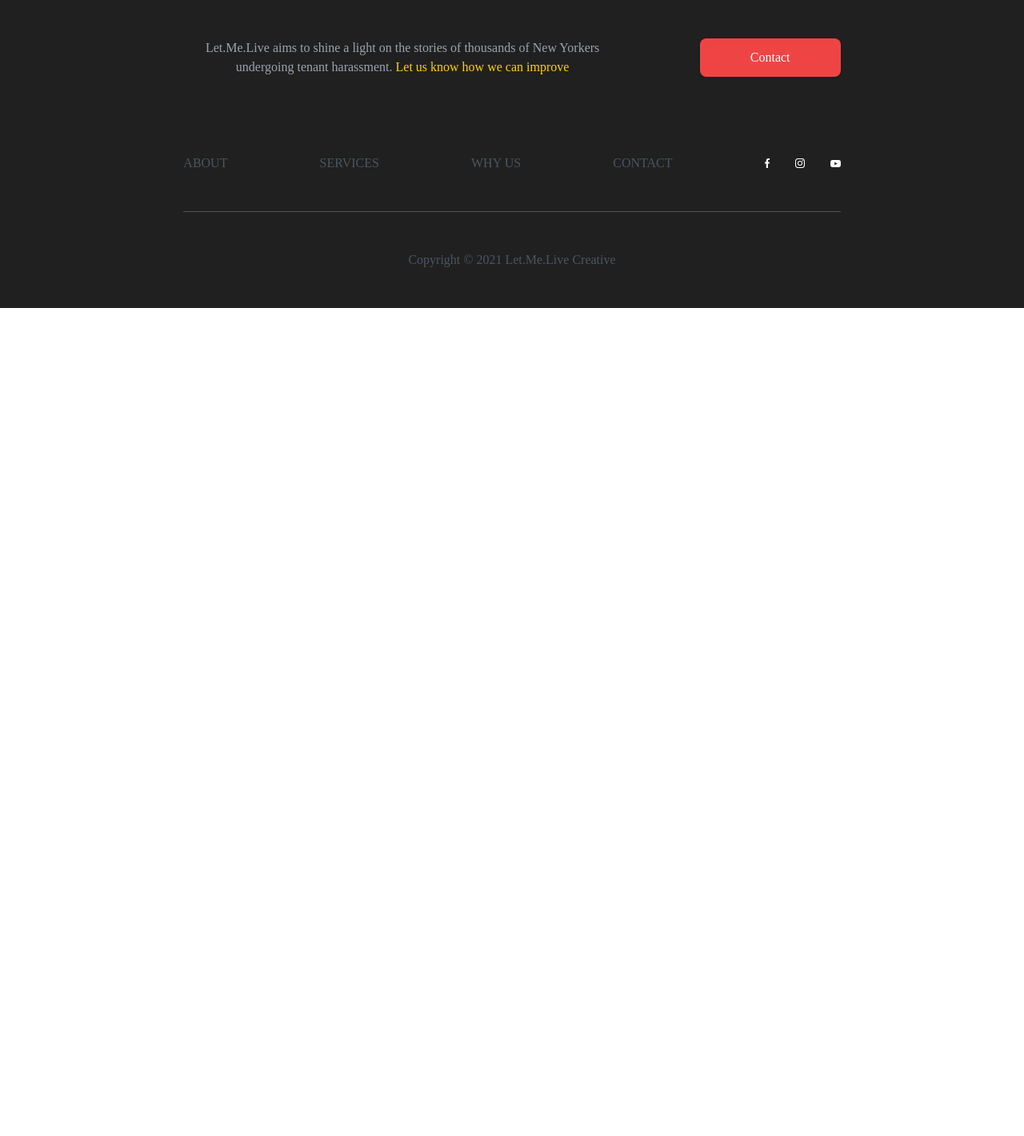
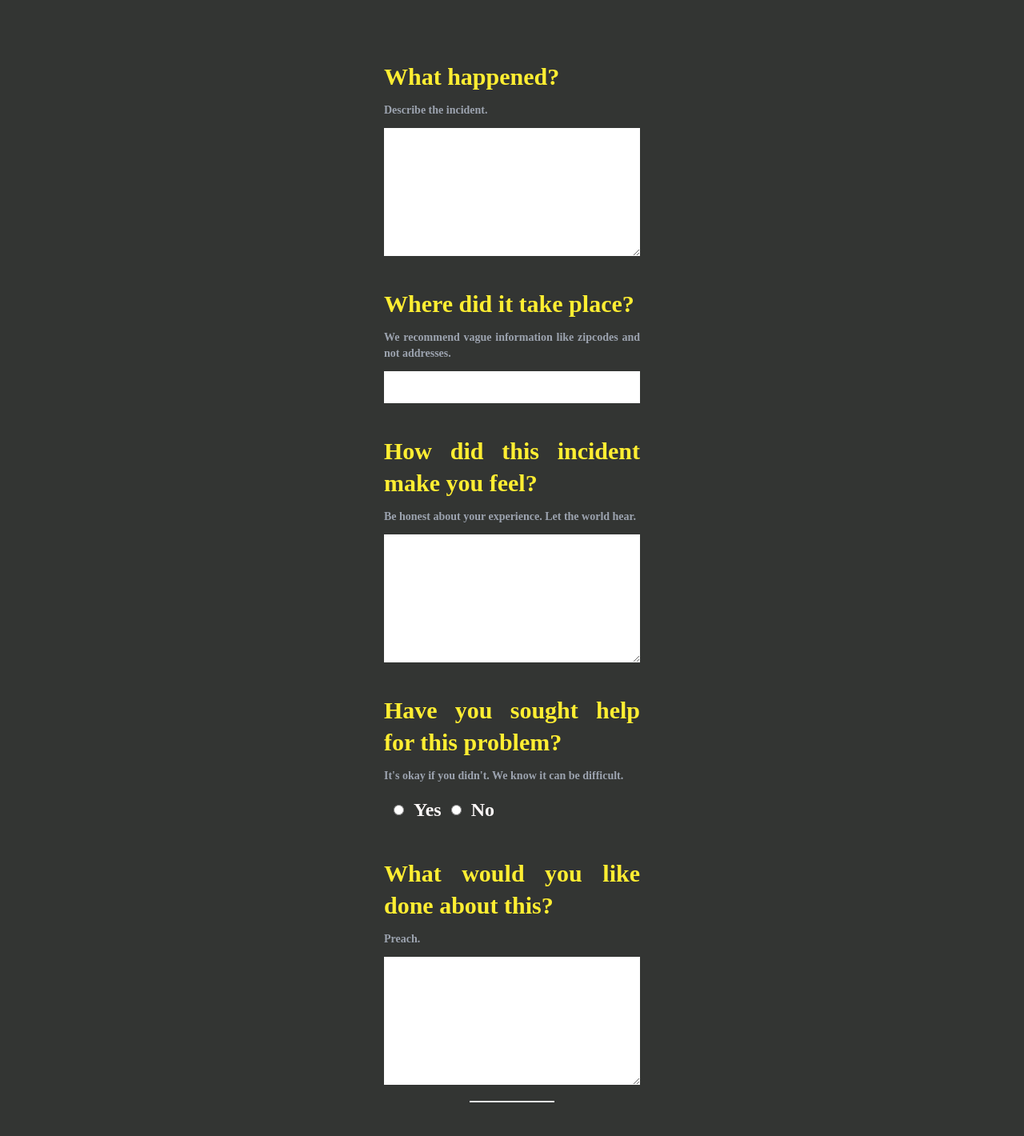
Before and after one commit to shafeeshafee/Let.Me.Live, a React (Create React App) app in the folder client/: page /report in a window 1280 px wide. Shown: the part 280-1700 px from the top of the page at 80% size. Before the commit the page ends 800 px from the top, so only its background shows below. Built offline with nearby package versions, Linux system fonts and the light colour scheme.

Commit message:
added submit page. need to work on sending data as post request

```diff
--- a/client/src/index.css
+++ b/client/src/index.css
@@ -36,3 +36,7 @@
 	text-overflow: ellipsis;
 	-webkit-line-clamp: 4;
 }
+
+.submit-subtitle {
+	@apply flex flex-col w-1/4 m-auto text-shockingYellow text-3xl text-left py-5 font-bold leading-10;
+}
--- a/client/src/pages/ReportForm.js
+++ b/client/src/pages/ReportForm.js
@@ -1,7 +1,63 @@
 function ReportForm() {
 	return (
-		<div>
-			<h1>Report Form</h1>
+		<div className="pt-5 pb-24 bg-charcoal font-bodySans">
+			<div className="pt-10 pb-20">
+				<h1 className="text-6xl text-shockingYellow font-bold font-bodySans">Submit a Report</h1>
+				<p className="pt-3 text-offwhite text-xl">Let your story be heard...</p>
+			</div>
+
+			<form>
+				{/* what happened */}
+				<div className="submit-subtitle">
+					<div className="makeEven mb-2 flex flex-col items-start justify-center">
+						<p className="mb-3">What happened?</p>
+						<span className="text-sm text-gray-400">Describe the incident.</span>
+					</div>
+					<textarea id="w3review" name="w3review" rows="4" cols="50"></textarea>
+				</div>
+				{/* where it happened */}
+				<div className="submit-subtitle">
+					<div className="makeEven mb-2 flex flex-col items-start justify-between">
+						<p className="mb-3">Where did it take place?</p>
+						<span className="text-sm text-gray-400">We recommend vague information like zipcodes and not addresses.</span>
+					</div>
+					<input type="text" />
+				</div>
+				{/* how it made u feel */}
+				<div className="submit-subtitle">
+					<div className="makeEven mb-2 flex flex-col items-start justify-center">
+						<p className="mb-3">How did this incident make you feel?</p>
+						<span className="text-sm text-gray-400">Be honest about your experience. Let the world hear.</span>
+					</div>
+					<textarea id="w3review" name="w3review" rows="4" cols="50"></textarea>
+				</div>
+				{/* sought resources */}
+				<div className="submit-subtitle">
+					<div className="makeEven mb-2 flex flex-col items-start justify-between">
+						<p className="mb-3">Have you sought help for this problem?</p>
+						<span className="text-sm text-gray-400">It's okay if you didn't. We know it can be difficult.</span>
+					</div>
+					<div className="flex items-center">
+						<input className="m-3" type="radio" value="Yes" name="choice" />
+						<p className="text-offwhite text-2xl">Yes</p>
+						<br />
+						<input className="m-3" type="radio" value="No" name="choice" />
+						<p className="text-offwhite text-2xl">No</p>
+					</div>
+				</div>
+				{/* next steps */}
+				<div className="submit-subtitle">
+					<div className="makeEven mb-2 flex flex-col items-start justify-center">
+						<p className="mb-3">What would you like done about this?</p>
+						<span className="text-sm text-gray-400">Preach.</span>
+					</div>
+					<textarea id="w3review" name="w3review" rows="4" cols="50"></textarea>
+				</div>
+			</form>
+			<div className="border-t-2 py-3 w-1/12 m-auto"></div>
+			<button className="mt-5 bg-primaryYellow text-jetblack hover:bg-jetblack hover:text-offwhite smoothed font-bold py-3 px-5 rounded">
+				Submit
+			</button>
 		</div>
 	);
 }
```
